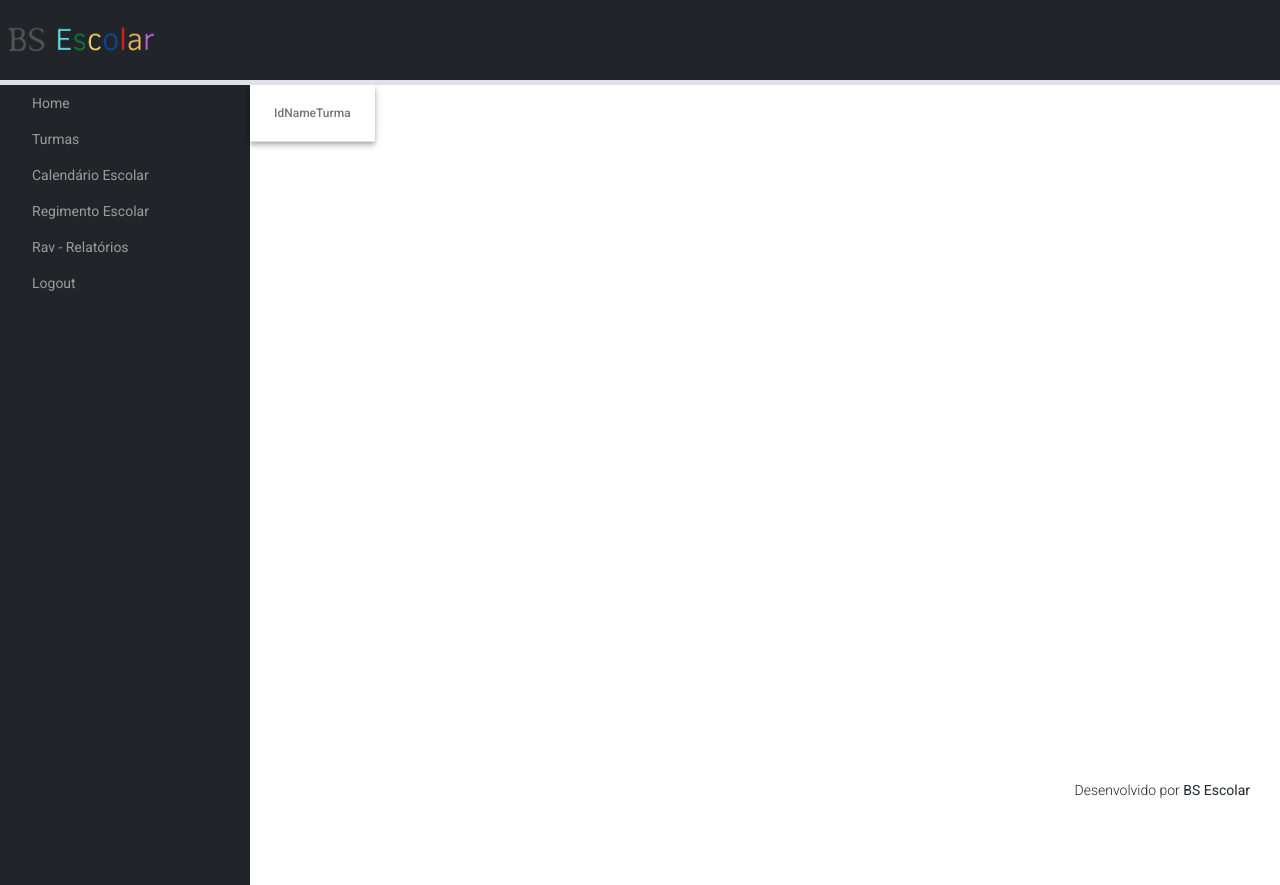
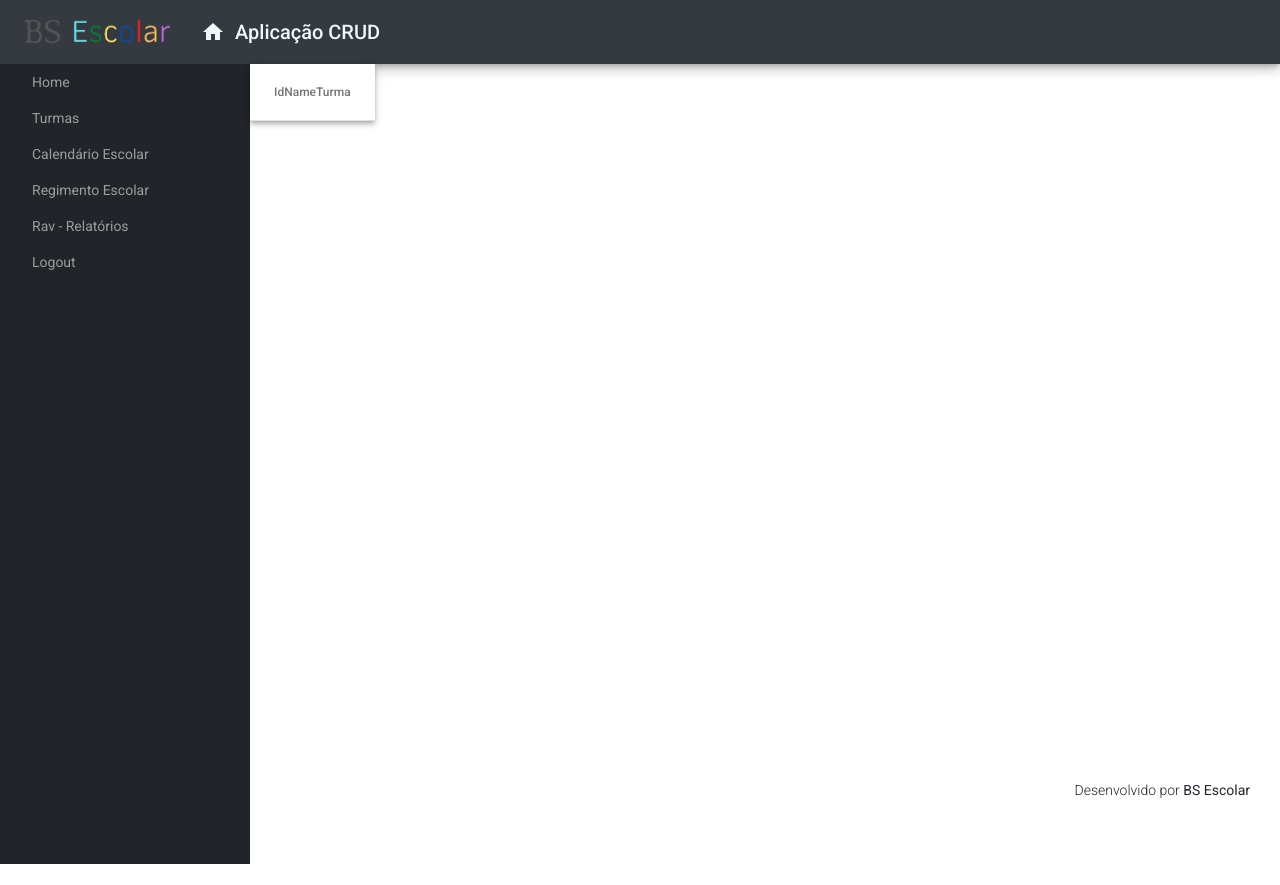
Before and after one commit to Brunostaine/Angular-Escolar, an Angular app in the folder frontend/: page /rav/alunos in a window 1280 px wide. After the commit the page ends 864 px from the top, so only its background shows below. Built offline with nearby package versions, Linux system fonts and the light colour scheme; no server answers.

Commit message:
modificação no header

```diff
--- a/frontend/src/app/app.component.html
+++ b/frontend/src/app/app.component.html
@@ -2,7 +2,9 @@
 
         <div class="d-flex">
                 <app-nav class=""></app-nav>
-                <router-outlet class=""></router-outlet>
+                <router-outlet></router-outlet>
         </div>
 
+
+
 <app-footer></app-footer>
--- a/frontend/src/app/app.module.ts
+++ b/frontend/src/app/app.module.ts
@@ -18,6 +18,8 @@
 import { RavRelatoriosComponent } from './views/rav-relatorios/rav-relatorios.component';
 import {MatCardModule} from '@angular/material/card';
 import {MatTableModule} from '@angular/material/table';
+
+import {MatToolbarModule} from '@angular/material/toolbar';
 
 
 
@@ -44,7 +46,8 @@
     MatFormFieldModule,
     MatInputModule,
     MatCardModule,
-    MatTableModule
+    MatTableModule,
+    MatToolbarModule
 
 
 
--- a/frontend/src/app/components/templates/header/header.component.css
+++ b/frontend/src/app/components/templates/header/header.component.css
@@ -1,6 +1,7 @@
 .header {
     display: flex;
     align-items: center;
+    background-color: #343a40
 
 }
 
@@ -8,13 +9,19 @@
     display: flex;
     align-items: center;
     text-decoration: none;
+    color: #f0f8ff;
 }
 
 .header .logo {
     max-height: 64px;
 }
-.icone {
-    width: 32px;
-    height: 32px;
-    color: #fff;
+
+
+.title-group{
+    padding-left: 25px;
 }
+
+i {
+    padding-right: 10px;
+    color: #f0f8ff;
+}
--- a/frontend/src/app/components/templates/header/header.component.html
+++ b/frontend/src/app/components/templates/header/header.component.html
@@ -1,7 +1,16 @@
-<nav class="navbar navbar-dark bg-dark border-bottom border-5 header">
+
+
+<mat-toolbar class="header mat-elevation-z6">
     <span>
         <a>
             <img class="logo" src="assets/img/logo.png" routerLink="" alt="Logo">
         </a>
     </span>
-</nav>
+    <span class="title-group">
+        <a>
+            <i class="material-icons">home</i>
+            Aplicação CRUD
+        </a>
+    </span>
+
+</mat-toolbar>
--- a/frontend/src/app/views/rav-relatorios/alunos/list-alunos/list-alunos.component.css
+++ b/frontend/src/app/views/rav-relatorios/alunos/list-alunos/list-alunos.component.css
@@ -0,0 +1,3 @@
+table {
+    width: 100%;
+  }
--- a/frontend/src/app/views/rav-relatorios/rav-relatorios.component.html
+++ b/frontend/src/app/views/rav-relatorios/rav-relatorios.component.html
@@ -16,3 +16,5 @@
                 </div>
         </nav>
 </div>
+
+<router-outlet></router-outlet>
```
